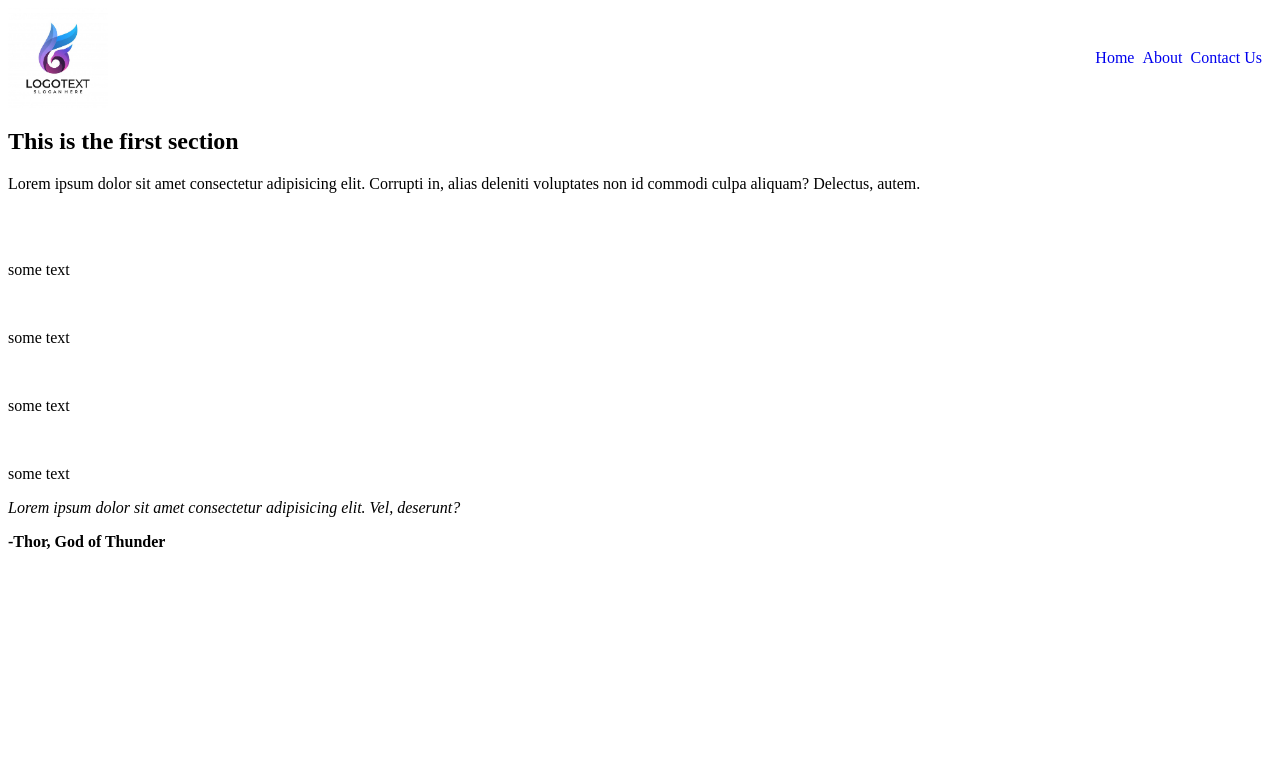
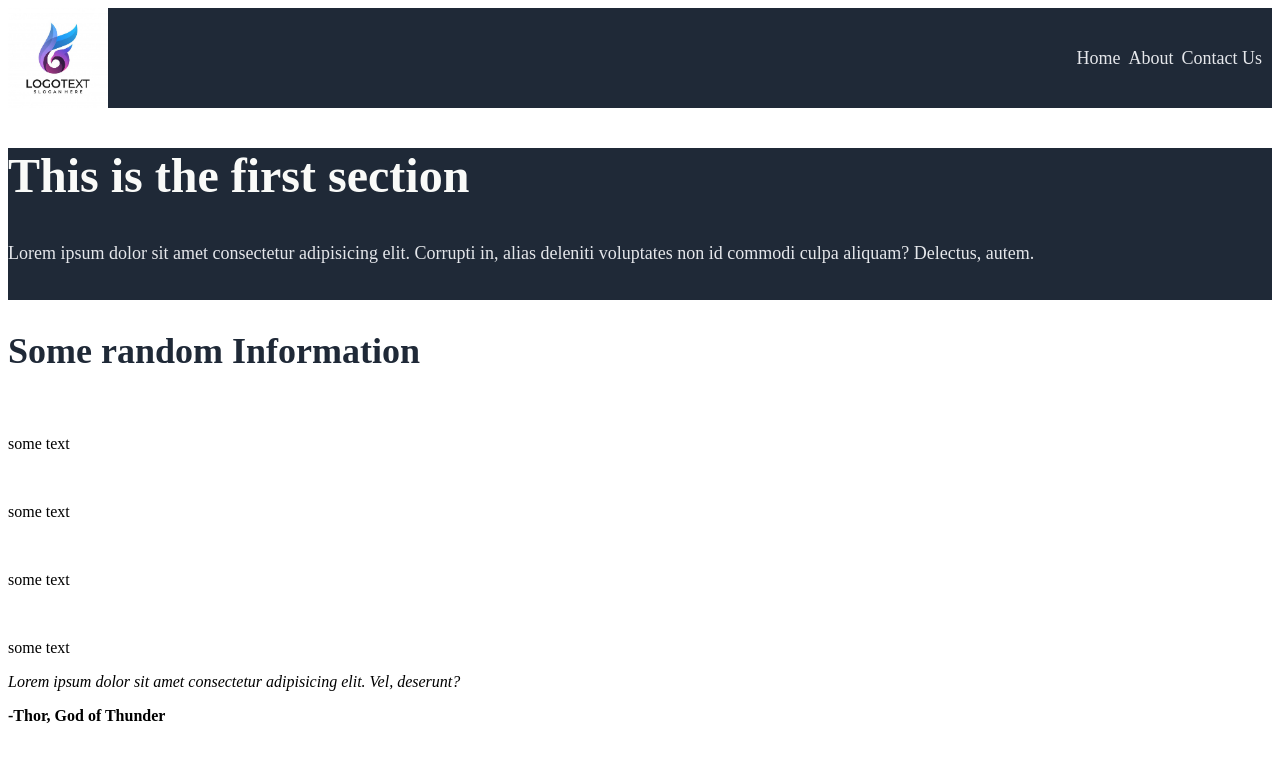
Before and after one commit to napalm-git/landing-page, a plain HTML site: page index.html in a window 1280 px wide. Drawn offline with Linux system fonts and the light colour scheme.

Commit message:
More styling

```diff
--- a/css/styles.css
+++ b/css/styles.css
@@ -2,9 +2,22 @@
   box-sizing: border-box;
 }
 
-/* html {
-  font-size: 62.5%;
-} */
+:root {
+  --hero-footer-dark-color: #1f2937;
+  --hero-main-text-color: #f9faf8;
+  --hero-secondary-text-color: #e5e7eb;
+  --header-link-text-color: #e5e7eb;
+  --header-logo-text-color: #f9faf8;
+  --cta-color: #3882f6;
+  --info-header-text-color: #1f2937;
+  --quote-section-bg: #e57eb;
+  --quote-text: #1f2937;
+}
+
+header {
+  background-color: var(--hero-footer-dark-color);
+  font-size: 18px;
+}
 
 nav {
   display: flex;
@@ -29,4 +42,26 @@ nav ul {
 
 nav ul a {
   text-decoration: none;
+  color: var(--header-link-text-color);
 }
+
+.hero {
+  background-color: var(--hero-footer-dark-color);
+}
+
+.hero .main-text {
+  font-size: 48px;
+  font-weight: bolder;
+  color: var(--hero-main-text-color);
+}
+
+.hero .secondary-text {
+  font-size: 18px;
+  color: var(--hero-secondary-text-color);
+}
+
+.info h2 {
+  font-size: 36px;
+  font-weight: bolder;
+  color: var(--info-header-text-color);
+}
--- a/index.html
+++ b/index.html
@@ -20,8 +20,8 @@
     </header>
     <section class="hero">
       <div>
-        <h1>This is the first section</h1>
-        <p>
+        <h1 class="main-text">This is the first section</h1>
+        <p class="secondary-text">
           Lorem ipsum dolor sit amet consectetur adipisicing elit. Corrupti in,
           alias deleniti voluptates non id commodi culpa aliquam? Delectus,
           autem.
@@ -30,6 +30,7 @@
       </div>
     </section>
     <section class="info">
+      <h2>Some random Information</h2>
       <div class="info-one">
         <img src="" alt="" class="info-img" />
         <p>some text</p>
```
